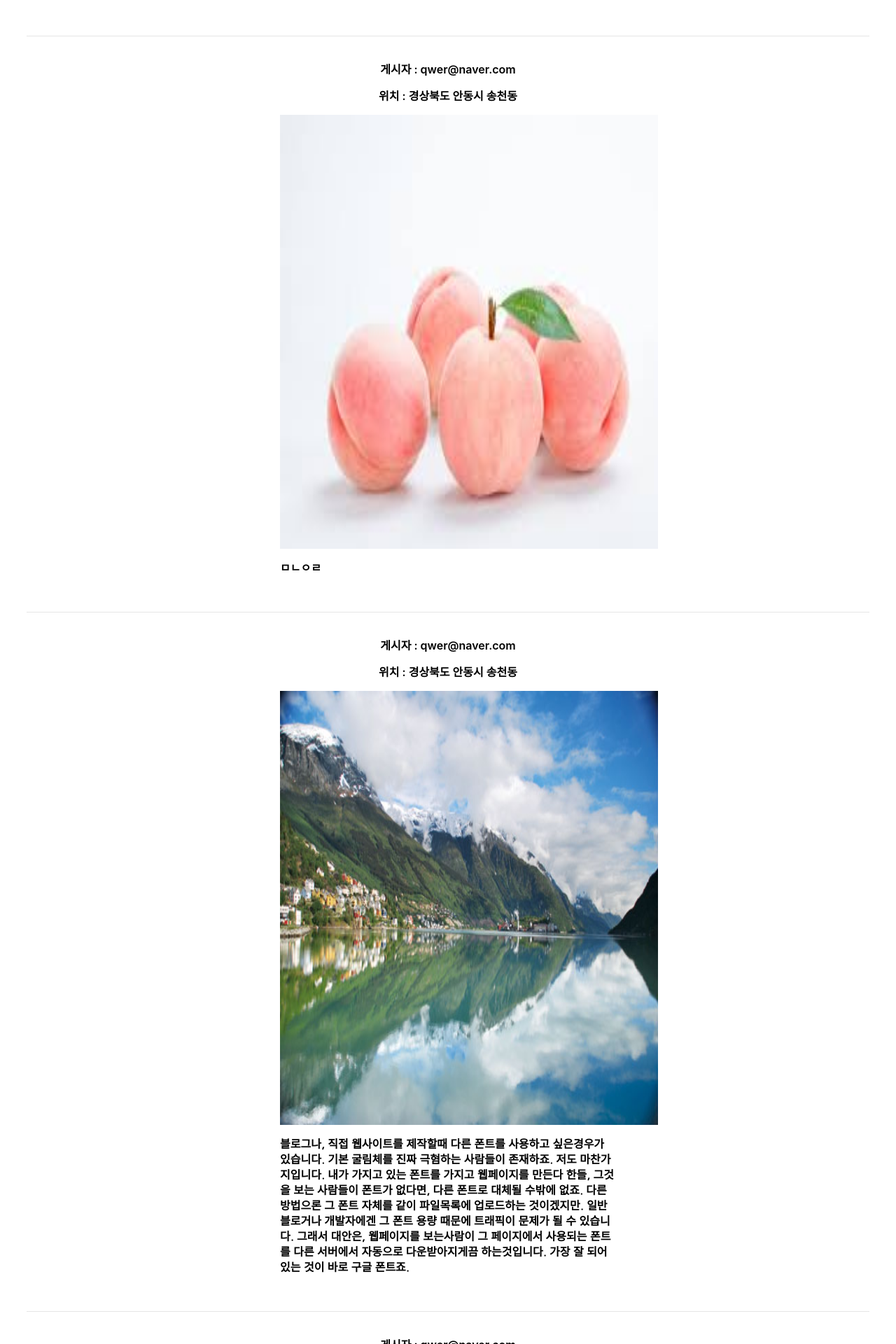
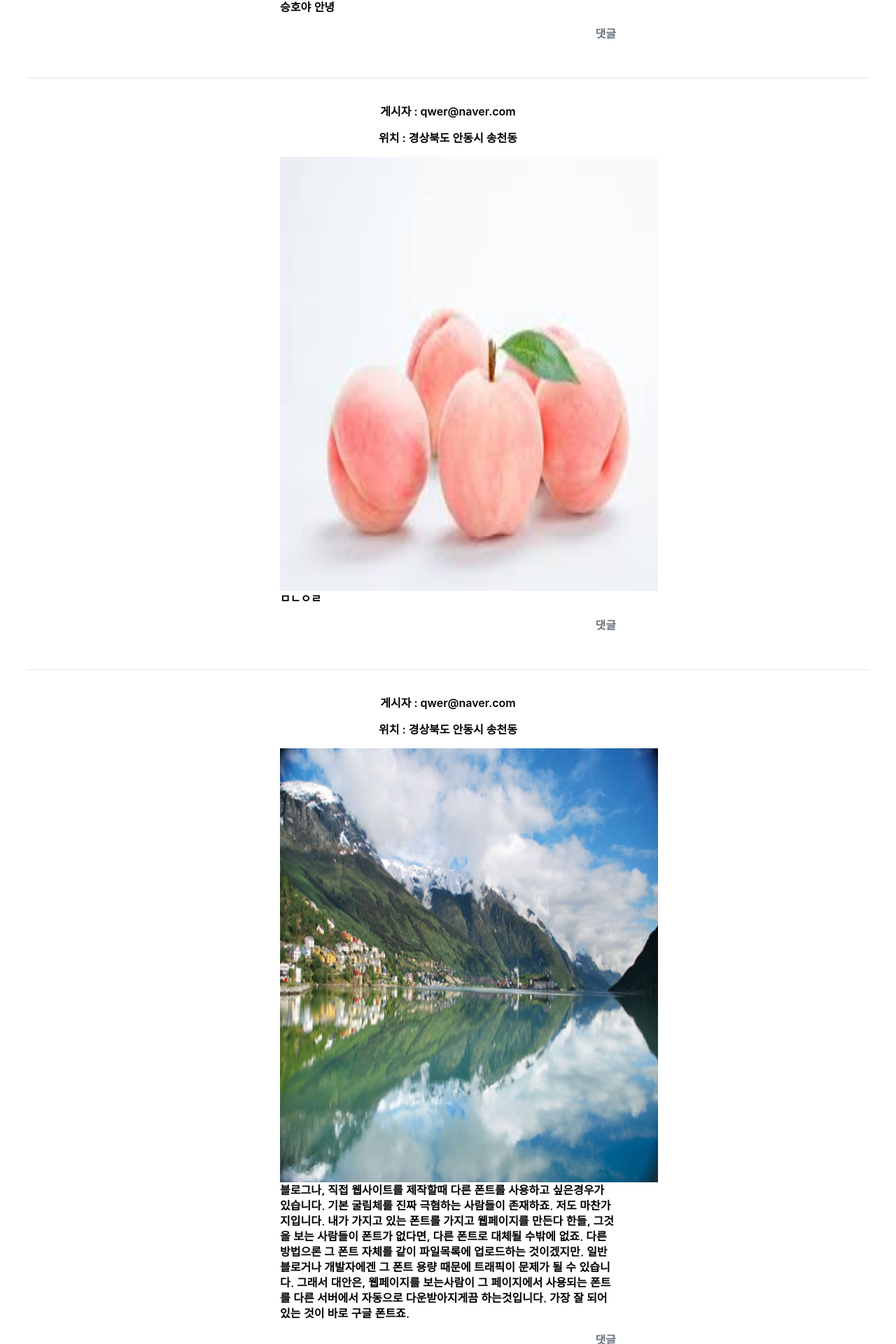
Before and after one commit to BE1NG/inspace, a Django app: template templates/main.html in a window 1280 px wide. Shown: the part 1669-3589 px from the top of the page at 70% size. Run offline with Django 3.2, Linux system fonts and the light colour scheme; the template is opened without the code that fills it: values that come from a table or form of the project are taken from there, others are empty; data comes from the database, SQL or seed files in the repository; both versions use the stored data as it was after the commit; some libraries are stand-ins or nearby versions.

Commit message:
댓글 페이지 이동 버튼, 이미지 클릭 시 댓글 페이지 이동 구현

```diff
--- a/templates/main.html
+++ b/templates/main.html
@@ -24,6 +24,11 @@
     text-align: left;
     font-family: 'Nanum Gothic', sans-serif;
 }
+
+p.comments{
+    text-align: right;
+}
+
 </style>
 
 <p></p>
@@ -34,13 +39,15 @@
     <div class="block">
         <p>게시자 : {{ posting.email.email }}</p>
         <p>위치 : {{ posting.location }}</p>
+        <a href="/inspace/comment/">
         <img src="/static/profile_image/{{ posting.picture }}" width="540px" height="620px">
-        <p></p>
+        </a>
         <p class="con">{{ posting.content }}</p>
-        <a href="/inspace/signout/">
-
-        </a>
-
+        <p class="comments">
+            <a href="/inspace/comment/">
+            댓글
+            </a>
+        </p>
     </div>
     <p></p>
     <hr>
```
Also changed, not shown: templates/mypage.html (+11 -2 lines), db.sqlite3.
